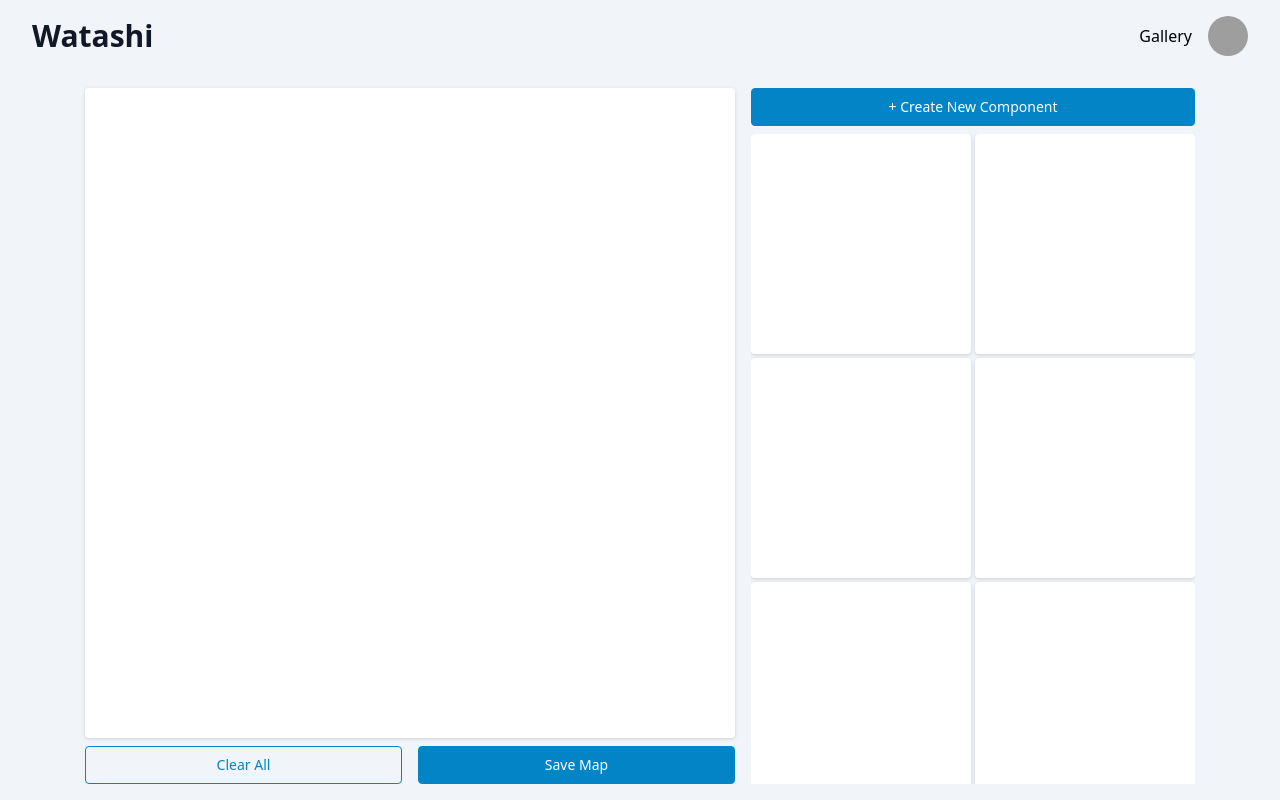
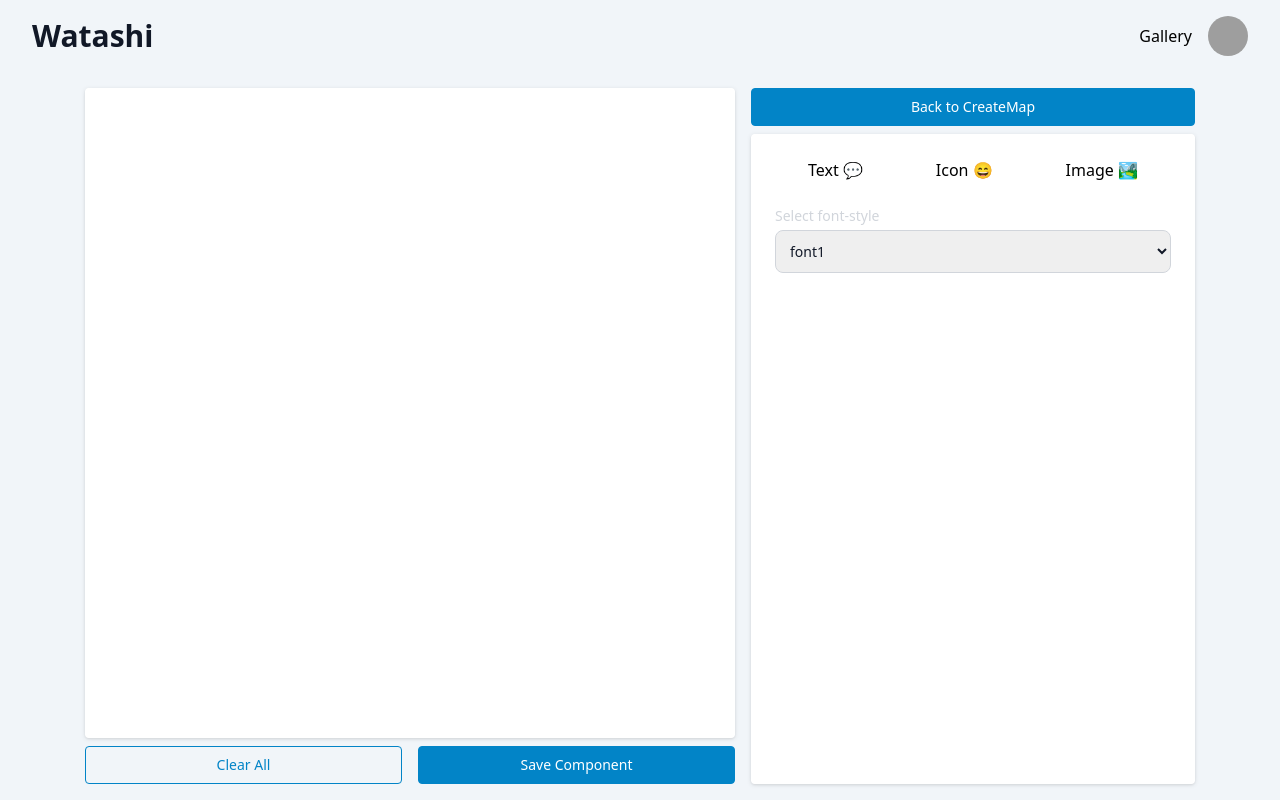
Before and after one commit to Recursion-Group-S/watashi, a React (Create React App) app: page / in a window 1280 px wide. Built offline with nearby package versions, Linux system fonts and the light colour scheme; grey boxes are pictures that could not be loaded.

Commit message:
created CreateComponent component

```diff
--- a/src/components/App.jsx
+++ b/src/components/App.jsx
@@ -3,6 +3,7 @@ import '../index.css';
 
 import Header from "./Header";
 import CreateMap from "./CreateMap";
+import CreateComponent from "./CreateComponent";
 
 const App = () => {
     return (
@@ -10,7 +11,8 @@ const App = () => {
             <Header />
             <div className="grid p-0 place-items-center" style={{ height: 'calc(100vh - 72px)' }}>
                 <div style={{ Width: 1110, Height: 696 }}>
-                    <CreateMap />
+                    {/* <CreateMap /> */}
+                    <CreateComponent />
                 </div>
             </div>
         </div>
--- /dev/null
+++ b/src/components/CreateComponent/Buttons.jsx
@@ -0,0 +1,26 @@
+import React from "react";
+
+const Buttons = () => {
+    return (
+        <div className="flex gap-4">
+            <div className="basis-1/2">
+                <a
+                    class="w-full text-center inline-block rounded border border-sky-600 px-12 py-2 text-sm font-medium text-sky-600 hover:bg-sky-600 hover:text-white focus:outline-none focus:ring active:bg-sky-600"
+                    href="/download"
+                >
+                    Clear All
+                </a>
+            </div>
+            <div className="basis-1/2">
+                <a
+                    class="w-full text-center inline-block rounded border border-sky-600 bg-sky-600 px-12 py-2 text-sm font-medium text-white hover:bg-transparent hover:text-sky-600 focus:outline-none focus:ring active:text-sky-600"
+                    href="/download"
+                >
+                    Save Component
+                </a>
+            </div>
+        </div>
+    );
+}
+
+export default Buttons;
--- /dev/null
+++ b/src/components/CreateComponent/CanvasArea.jsx
@@ -0,0 +1,16 @@
+import React from "react";
+import Buttons from "./Buttons";
+
+const CanvasArea = () => {
+    return (
+        <div>
+            <div className="mx-auto" style={{ width: 650 }}>
+                <div className="bg-white w-full mb-2 rounded drop-shadow" style={{ height: 650, width: 650 }}>
+                </div>
+                <Buttons />
+            </div>
+        </div >
+    );
+}
+
+export default CanvasArea;
--- /dev/null
+++ b/src/components/CreateComponent/Sidebar.jsx
@@ -0,0 +1,77 @@
+import React from "react";
+import { useState, useEffect } from "react";
+
+const Sidebar = () => {
+    const [userAction, setUserAction] = useState("addText");
+
+    const chooseUserAction = (e) => {
+        setUserAction(e.target.value);
+    };
+
+    const DisplaySidebarContent = () => {
+        if (userAction === "addText") {
+            console.log(userAction);
+            return (
+                <div>
+                    <label className="block mb-1 text-sm font-medium text-gray-300">Select font-style</label>
+                    <select class="mb-2bg-gray-50 border border-gray-300 text-gray-900 text-sm rounded-lg focus:ring-sky-500 focus:border-sky-500 block w-full p-2.5">
+                        <option>font1</option>
+                        <option>font2</option>
+                        <option>font3</option>
+                    </select>
+                </div>
+            );
+        } else if (userAction === "addIcon") {
+            return (
+                <div>
+                    <label className="block mb-1 text-sm font-medium text-gray-300">Search icons</label>
+                    <input type="text" className="mb-2 border border-gray-300 text-gray-900 text-sm rounded-lg focus:ring-sky-500 focus:border-sky-500 block w-full p-2.5" placeholder="Icon name"></input>
+
+                    <div className="flex flex-wrap border rounded-lg p-2">
+                        <div className="w-1/6 text-center p-2 cursor-pointer">🐤</div>
+                        <div className="w-1/6 text-center p-2 cursor-pointer">🐤</div>
+                        <div className="w-1/6 text-center p-2 cursor-pointer">🐤</div>
+                        <div className="w-1/6 text-center p-2 cursor-pointer">🐤</div>
+                        <div className="w-1/6 text-center p-2 cursor-pointer">🐤</div>
+                        <div className="w-1/6 text-center p-2 cursor-pointer">🐤</div>
+                        <div className="w-1/6 text-center p-2 cursor-pointer">🦖</div>
+                        <div className="w-1/6 text-center p-2 cursor-pointer">🦖</div>
+                        <div className="w-1/6 text-center p-2 cursor-pointer">🦖</div>
+                        <div className="w-1/6 text-center p-2 cursor-pointer">🦖</div>
+                    </div>
+                </div>
+            );
+        } else if (userAction === "addImage") {
+            return (
+                <div>
+                    <label className="block mb-1 text-sm font-medium text-gray-300">Upload images</label>
+                    <input type="file" className="text-sm"></input>
+                </div>
+            );
+        }
+    }
+
+    return (
+        <div>
+            <a
+                className="w-full text-center inline-block rounded border border-sky-600 bg-sky-600 px-12 py-2 mb-2 text-sm font-medium text-white hover:bg-white hover:text-sky-600 focus:outline-none focus:ring active:text-sky-600"
+                href="_temp"
+                style={{ width: 444 }}
+            >
+                Back to CreateMap
+            </a>
+            <div className="p-6 overflow-y-scroll bg-white rounded drop-shadow" style={{ height: 650 }}>
+                <div className="w-5/6 mx-auto mb-6">
+                    <div className="flex justify-between">
+                        <button onClick={chooseUserAction} value="addText">Text 💬</button>
+                        <button onClick={chooseUserAction} value="addIcon">Icon 😄</button>
+                        <button onClick={chooseUserAction} value="addImage">Image 🏞</button>
+                    </div>
+                </div>
+                <DisplaySidebarContent />
+            </div>
+        </div >
+    );
+}
+
+export default Sidebar;
--- /dev/null
+++ b/src/components/CreateComponent/index.jsx
@@ -0,0 +1,15 @@
+import React from "react";
+
+import CanvasArea from "./CanvasArea";
+import Sidebar from "./Sidebar";
+
+const CreateComponent = () => {
+    return (
+        <div className="flex gap-x-4">
+            <CanvasArea />
+            <Sidebar />
+        </div>
+    );
+}
+
+export default CreateComponent;
```
